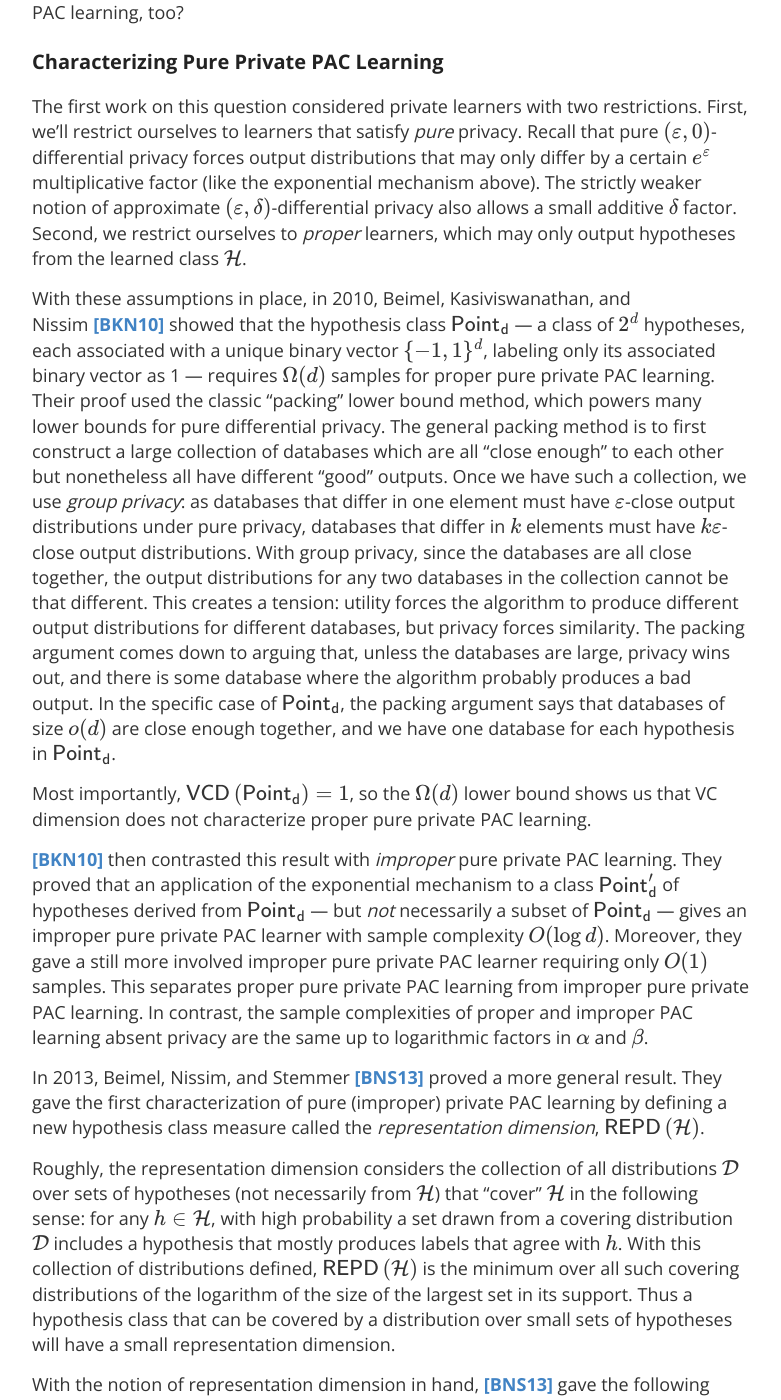
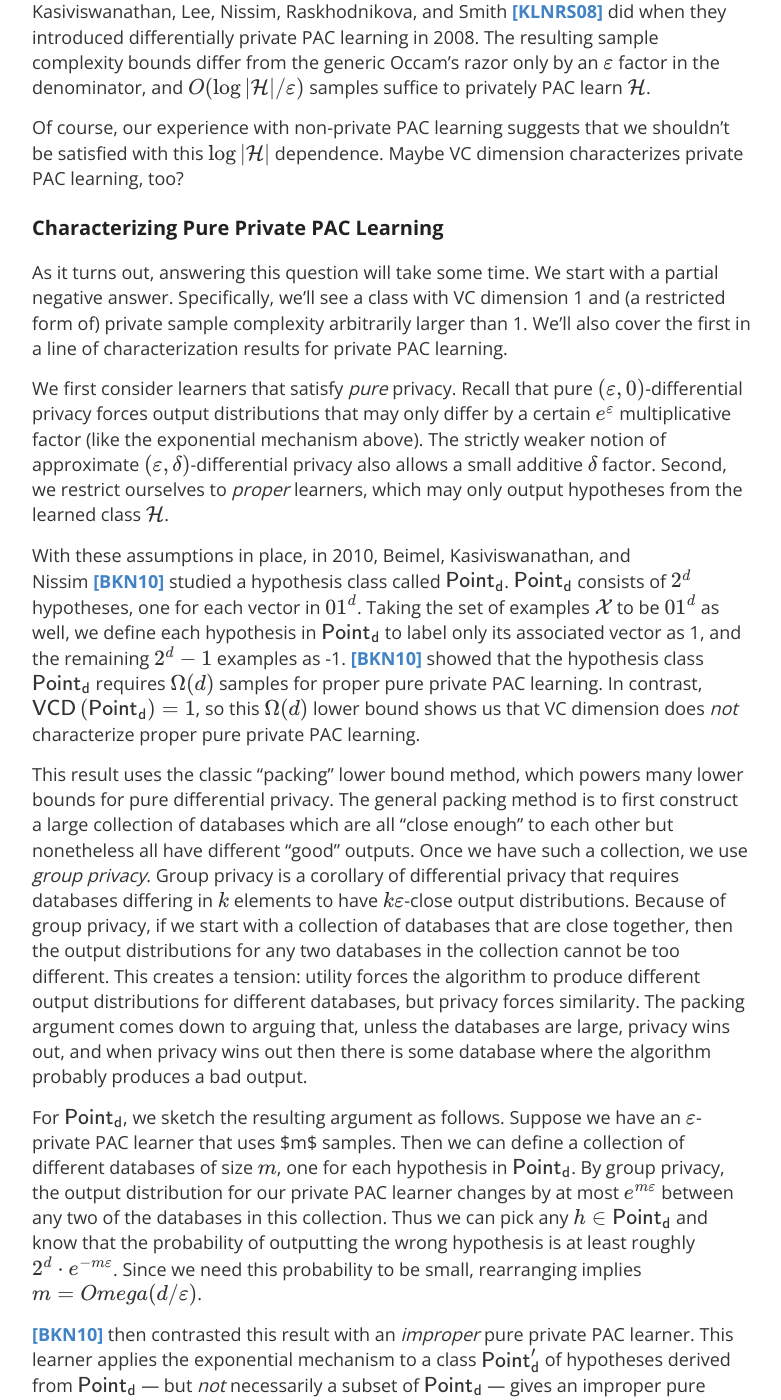
Before and after one commit to differentialprivacy/differentialprivacy, a Jekyll site: the page built from _posts/2020-09-07-private-pac.md, in a window 1280 px wide and 1400 px high, scrolled down 3318 px. Shown: the whole window, without its empty margins (248-1029 px from the left). Built offline with Jekyll 4.4.1, drawn with Linux system fonts in a browser that asks for light colours; comment, search, counter and statistics services are not loaded; some of the changed text lies outside the part shown.

Commit message:
Update 2020-09-07-private-pac.md
changes...

```diff
--- a/_posts/2020-09-07-private-pac.md
+++ b/_posts/2020-09-07-private-pac.md
@@ -27,15 +27,17 @@
 restrictions. Readers familiar with PAC learning can probably skip this
 section while noting that
 
-1.  Occam's razor is a baseline learner using \\(O(\log|\mathcal{H}|)\\)
+1.  (the cardinality version of) Occam's razor is a baseline learner using \\(O(\log|\mathcal{H}|)\\)
     samples,
 
 2.  VC dimension characterizes non-private PAC learning,
 
-3.  we'll focus on realizable PAC learning, and
+3.  we'll focus on the sample complexity of realizable PAC learning, and
 
 4.  we'll usually omit dependencies on accuracy and success probability
-    parameters.
+    parameters, and
+
+5. we'll usually ignore computational efficiency.
 
 For readers needing a refresher on PAC learning, the basic element of
 the "probably approximately correct" (PAC) framework [**[Val84]**](https://dl.acm.org/doi/10.1145/1968.1972 "Leslie G Valiant. A theory of the learnable. Communications of the ACM, 1984") is a
@@ -46,8 +48,7 @@
 rectangles, conjunctions, and so on. In the *realizable* setting, a
 learner receives examples drawn from some unknown distribution and
 labeled by an unknown \\(h^* \in \mathcal{H}\\). The learner's goal is to
-with high probability ("probably") output a hypothesis that gets low
-error labeling future examples from the unknown example distribution
+with high probability ("probably") output a hypothesis that mostly matches the labels of \\(h^\ast\\) on future examples from the unknown example distribution
 ("approximately correct"). In the *agnostic* setting, examples are not
 necessarily labeled by any \\(h \in \mathcal{H}\\), and the goal is only to
 output a hypothesis that approximates the best error of any hypothesis
@@ -58,17 +59,19 @@
 
 In general, we say an algorithm \\((\alpha,\beta)\\)-PAC learns
 \\(\mathcal{H}\\) with sample complexity \\(n\\) if \\(n\\) samples are sufficient
-to obtain error at most \\(\alpha\\) over new examples from the distribution
-with probability at least \\(1-\beta\\). For the purposes of this post, we
+to with probability at least \\(1-\beta\\) obtain error at most \\(\alpha\\) over new examples from the distribution. For the purposes of this post, we
 generally omit these dependencies on \\(\alpha\\) and \\(\beta\\), as they
 typically vary little or not at all when switching between non-private
 and private PAC learning.
 
-We always have a simple baseline learner, often called "Occam's razor":
-iterate over all hypotheses \\(h \in \mathcal{H}\\), check how many of the
-labeled examples \\(h\\) mislabels, and output a hypothesis that mislabels
-the fewest examples. With Occam's razor, \\(O(\log|\mathcal{H}|)\\) samples
-suffice to PAC learn \\(\mathcal{H}\\).
+Fortunately, we always have a simple baseline learner based
+on empirical risk minimization: given a set of labeled
+examples, iterate over all hypotheses \\(h \in \mathcal{H}\\), check how
+many of the labeled examples each $h$ mislabels, and output
+a hypothesis that mislabels the fewest examples. Using
+this learner, which is sometimes called "Occam's razor,"
+\\(O(\log|\mathcal{H}|)\\) samples suffice to PAC learn \\(\mathcal{H}\\).
+
 
 At the same time, \\(|\mathcal{H}|\\) is a pretty coarse measure of
 hypothesis class complexity, as it would immediately rule out learning
@@ -97,17 +100,18 @@
 It is straightforward to add a differential privacy constraint to the
 PAC framework: the hypothesis output by the learner must be a
 differentially private function of the labeled examples
-\\((x_1, y_1), \ldots, (x_n, y_n)\\). That is, we must be able to change any
-of the examples &mdash; even to one with an inconsistent label &mdash; and still
-have a similar distribution over hypotheses output by the learner.
+\\((x_1, y_1), \ldots, (x_n, y_n)\\). That is, changing any one of the examples &mdash; even to one with an inconsistent label &mdash; must not affect the distribution over hypotheses output by the learner by too much.
 
-Since we haven't talked about any other PAC learner, we may as well
-start with Occam's razor. A private version becomes easy if we view
-Occam's razor in the right light. All Occam's razor is doing is
-assigning a score to each possible output (the hypothesis' empirical
-error) and outputting one with the "best" (lowest) score. This makes
-Occam's razor a candidate for privatization by the *exponential
-mechanism*.
+Since we haven't talked about any other PAC learner, we may
+as well start with the empirical risk minimization-style
+Occam's razor discussed in the previous section, which
+simply selects a hypothesis that minimizes empirical
+error. A private version becomes easy if we view
+this algorithm in the right light. All it is doing is
+assigning a score to each possible output (the hypothesis'
+empirical error) and outputting one with the best (lowest)
+score. This makes it a good candidate for privatization
+by the *exponential mechanism*.
 
 Recall that the exponential mechanism uses a scoring function over
 outputs to release better outputs with higher probability, subject to
@@ -140,50 +144,76 @@
 
 ### Characterizing Pure Private PAC Learning
 
-The first work on this question considered private learners with two
-restrictions. First, we'll restrict ourselves to learners that satisfy
-*pure* privacy. Recall that pure \\((\varepsilon,0)\\)-differential privacy
-forces output distributions that may only differ by a certain
-\\(e^\varepsilon\\) multiplicative factor (like the exponential mechanism
-above). The strictly weaker notion of approximate
-\\((\varepsilon,\delta)\\)-differential privacy also allows a small additive
-\\(\delta\\) factor. Second, we restrict ourselves to *proper* learners,
-which may only output hypotheses from the learned class \\(\mathcal{H}\\).
+As it turns out, answering this question will take some time. We
+start with a partial negative answer. Specifically, we'll
+see a class with VC dimension 1 and (a restricted form of)
+private sample complexity arbitrarily larger than 1. We'll
+also cover the first in a line of characterization results
+for private PAC learning.
+
+We first consider learners that satisfy *pure*
+privacy. Recall that pure \\((\varepsilon,0)\\)-differential
+privacy forces output distributions that may only differ
+by a certain \\(e^\varepsilon\\) multiplicative factor (like the
+exponential mechanism above). The strictly weaker notion
+of approximate \\((\varepsilon,\delta)\\)-differential privacy
+also allows a small additive \\(\delta\\) factor. Second,
+we restrict ourselves to *proper* learners, which
+may only output hypotheses from the learned class \\(\mathcal{H}\\).
 
 With these assumptions in place, in 2010, Beimel, Kasiviswanathan, and
-Nissim [**[BKN10]**](https://dl.acm.org/doi/10.1007/978-3-642-11799-2_26 "Amos Beimel, Shiva Prasad Kasiviswanathan, and Kobbi Nissim. Bounds on the sample complexity for private learning and private data release. TCC 2010") showed that the hypothesis class \\(\mathsf{Point_d}\\) &mdash;
-a class of \\(2^d\\) hypotheses, each associated with a unique binary vector
-\\(\\{-1,1\\}^d\\), labeling only its associated binary vector as 1 &mdash;
-requires \\(\Omega(d)\\) samples for proper pure private PAC learning. Their
-proof used the classic "packing" lower bound method, which powers many
-lower bounds for pure differential privacy. The general packing method
-is to first construct a large collection of databases which are all
-"close enough" to each other but nonetheless all have different "good"
-outputs. Once we have such a collection, we use *group privacy*: as
-databases that differ in one element must have \\(\varepsilon\\)-close
-output distributions under pure privacy, databases that differ in \\(k\\)
-elements must have \\(k\varepsilon\\)-close output distributions. With group
-privacy, since the databases are all close together, the output
-distributions for any two databases in the collection cannot be that
-different. This creates a tension: utility forces the algorithm to
-produce different output distributions for different databases, but
-privacy forces similarity. The packing argument comes down to arguing
-that, unless the databases are large, privacy wins out, and there is
-some database where the algorithm probably produces a bad output. In the
-specific case of \\(\mathsf{Point_d}\\), the packing argument says that
-databases of size \\(o(d)\\) are close enough together, and we have one
-database for each hypothesis in \\(\mathsf{Point_d}\\).
+Nissim [**[BKN10]**](https://dl.acm.org/doi/10.1007/978-3-642-11799-2_26 "Amos Beimel, Shiva Prasad Kasiviswanathan, and Kobbi Nissim. Bounds on the sample complexity for private learning and private data release. TCC 2010") studied
+a hypothesis class called \\(\mathsf{Point_d}\\). \\(\mathsf{Point_d}\\)
+consists of \\(2^d\\) hypotheses, one for each vector
+in \\(\{01\}^d\\). Taking the set of examples \\(\mathcal{X}\\) to
+be \\(\{01\}^d\\) as well, we define each hypothesis in
+\\(\mathsf{Point_d}\\) to label only its associated vector as 1, and
+the remaining \\(2^d-1\\) examples as -1. [**[BKN10]**](https://dl.acm.org/doi/10.1007/978-3-642-11799-2_26 "Amos Beimel, Shiva Prasad Kasiviswanathan, and Kobbi Nissim. Bounds on the sample complexity for private learning and private data release. TCC 2010") showed
+that the hypothesis class \\(\mathsf{Point_d}\\) requires \\(\Omega(d)\\)
+samples for proper pure private PAC learning. In contrast,
+\\(\mathsf{VCD}\left(\mathsf{Point_d}\right) = 1\\), so this \\(\Omega(d)\\) lower bound shows
+us that VC dimension does *not* characterize proper
+pure private PAC learning.
 
-Most importantly, \\(\mathsf{VCD}\left(\mathsf{Point_d}\right) = 1\\), so
-the \\(\Omega(d)\\) lower bound shows us that VC dimension does not
-characterize proper pure private PAC learning.
+This result uses the classic "packing" lower
+bound method, which powers many lower bounds for pure
+differential privacy. The general packing method is to
+first construct a large collection of databases which
+are all "close enough" to each other but nonetheless
+all have different "good" outputs. Once we have such a
+collection, we use *group privacy*. Group privacy is a
+corollary of differential privacy that requires databases
+differing in \\(k\\) elements to have \\(k\varepsilon\\)-close output
+distributions. Because of group privacy, if we start
+with a collection of databases that are close together,
+then the output distributions for any two databases in the
+collection cannot be too different. This creates a tension:
+utility forces the algorithm to produce different output
+distributions for different databases, but privacy forces
+similarity. The packing argument comes down to arguing
+that, unless the databases are large, privacy wins out,
+and when privacy wins out then there is some database
+where the algorithm probably produces a bad output.
 
-[**[BKN10]**](https://dl.acm.org/doi/10.1007/978-3-642-11799-2_26 "Amos Beimel, Shiva Prasad Kasiviswanathan, and Kobbi Nissim. Bounds on the sample complexity for private learning and private data release. TCC 2010") then contrasted this result with *improper* pure private PAC
-learning. They proved that an application of the exponential mechanism
-to a class \\(\mathsf{Point'_d}\\) of hypotheses derived from
-\\(\mathsf{Point_d}\\) &mdash; but *not* necessarily a subset of
-\\(\mathsf{Point_d}\\) &mdash; gives an improper pure private PAC learner with
-sample complexity \\(O(\log d)\\). Moreover, they gave a still more involved
+For \\(\mathsf{Point_d}\\), we sketch the resulting argument as
+follows. Suppose we have an \\(\varepsilon\\)-private PAC learner
+that uses $m$ samples. Then we can define a collection of
+different databases of size \\(m\\), one for each hypothesis
+in \\(\mathsf{Point_d}\\). By group privacy, the output distribution
+for our private PAC learner changes by at most \\(e^{m\varepsilon}\\)
+between any two of the databases in this collection. Thus
+we can pick any \\(h\in \mathsf{Point_d}\\) and know that the
+probability of outputting the wrong hypothesis is at
+least roughly \\(2^d\cdot e^{-m\varepsilon}\\). Since we need
+this probability to be small, rearranging implies \\(m=Omega(d/\varepsilon)\\).
+
+[**[BKN10]**](https://dl.acm.org/doi/10.1007/978-3-642-11799-2_26 "Amos Beimel, Shiva Prasad Kasiviswanathan, and Kobbi Nissim. Bounds on the sample complexity for private learning and private data release. TCC 2010") then contrasted this result with an *improper* pure private PAC learner. This learner
+applies the exponential mechanism to a class \\(\mathsf{Point'_d}\\)
+of hypotheses derived from \\(\mathsf{Point_d}\\) --- but *not*
+necessarily a subset of \\(\mathsf{Point_d}\\) --- gives an improper
+pure private PAC learner with sample complexity \\(O(\log d)\\). Since this learner is improper, it circumvents the
+"one database per hypothesis" step of the packing lower
+bound. Moreover, [**[BKN10]**](https://dl.acm.org/doi/10.1007/978-3-642-11799-2_26 "Amos Beimel, Shiva Prasad Kasiviswanathan, and Kobbi Nissim. Bounds on the sample complexity for private learning and private data release. TCC 2010") gave a still more involved
 improper pure private PAC learner requiring only \\(O(1)\\) samples. This
 separates proper pure private PAC learning from improper pure private
 PAC learning. In contrast, the sample complexities of proper and
```
Also changed, not shown: other parts of _posts/2020-09-07-private-pac.md (+3 -3 lines).
